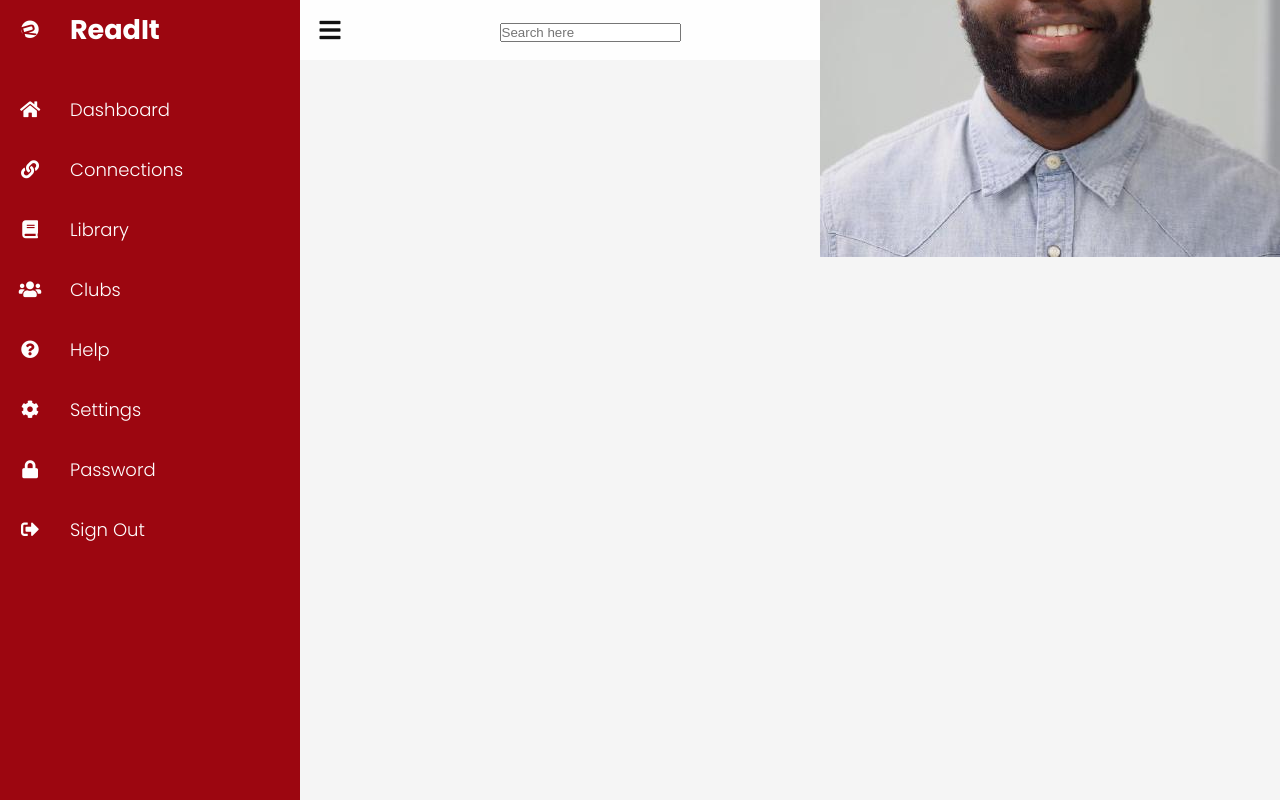
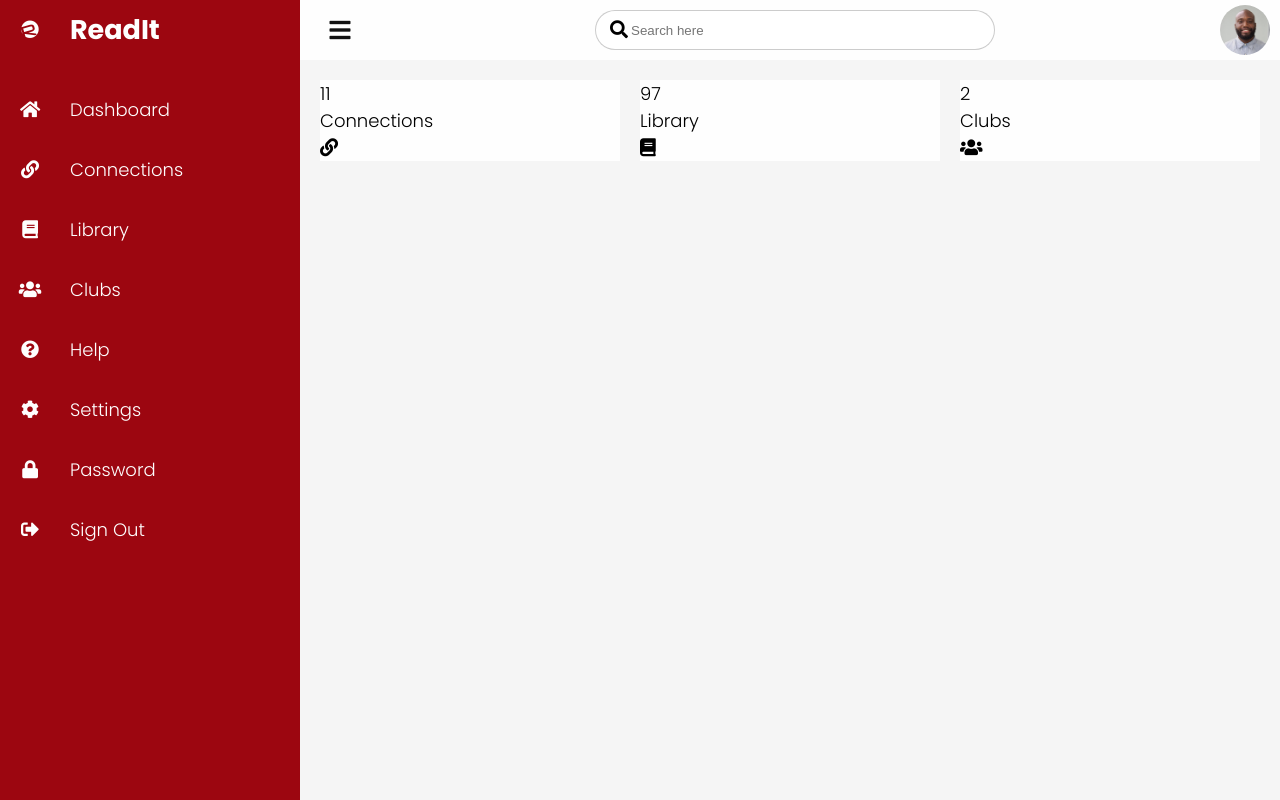
Before and after one commit to cliff-lilly-jean/Readit, a Vue app: page /dashboard in a window 1280 px wide. Built offline with nearby package versions, Linux system fonts and the light colour scheme.

Commit message:
Added cards to the dashboard design

```diff
--- a/src/components/Dashboard.vue
+++ b/src/components/Dashboard.vue
@@ -71,8 +71,9 @@
             class="toggle"
           ></div>
           <div class="search">
-            <label for="">
+            <label for="#">
               <input type="text" placeholder="Search here" />
+              <i class="fas fa-search"></i>
             </label>
           </div>
           <div class="user">
@@ -80,6 +81,37 @@
           </div>
         </div>
         <!-- Top Bar End -->
+        <!-- Card Box Start -->
+        <div class="cardBox">
+          <div class="card">
+            <div>
+              <div class="numbers">{{ totalConnections }}</div>
+              <div class="cardName">Connections</div>
+            </div>
+            <div class="iconBox">
+              <i class="fas fa-link"></i>
+            </div>
+          </div>
+          <div class="card">
+            <div>
+              <div class="numbers">{{ booksInLibrary }}</div>
+              <div class="cardName">Library</div>
+            </div>
+            <div class="iconBox">
+              <i class="fas fa-book"></i>
+            </div>
+          </div>
+          <div class="card">
+            <div>
+              <div class="numbers">{{ numberOfClubs }}</div>
+              <div class="cardName">Clubs</div>
+            </div>
+            <div class="iconBox">
+              <i class="fas fa-users"></i>
+            </div>
+          </div>
+        </div>
+        <!-- Card Box End -->
       </div>
       <!-- Main End -->
     </div>
@@ -95,6 +127,9 @@ export default {
       toggleState: false,
       navigationState: false,
       mainState: false,
+      booksInLibrary: 97,
+      totalConnections: 11,
+      numberOfClubs: 2,
     };
   },
   methods: {
@@ -208,6 +243,7 @@ export default {
   width: 100%;
   background: #fefefe;
   height: 60px;
+  padding: 0 10px;
   display: flex;
   justify-content: space-between;
   align-items: center;
@@ -234,5 +270,62 @@ export default {
 }
 
 .search {
+  position: relative;
+  width: 400px;
+  margin: 0 10px;
+}
+
+.search label {
+  width: 100%;
+}
+
+.search label input {
+  width: 100%;
+  height: 40px;
+  border-radius: 40px;
+  padding: 5px 20px;
+  padding-left: 35px;
+  outline: none;
+  border: 1px solid rgba(0, 0, 0, 0.2);
+}
+
+.search label .fas {
+  position: absolute;
+  left: 15px;
+  top: 10px;
+}
+
+.user {
+  position: relative;
+  min-width: 50px;
+  width: 50px;
+  height: 50px;
+  border-radius: 50%;
+  overflow: hidden;
+  cursor: pointer;
+}
+
+.user img {
+  position: absolute;
+  left: 0;
+  width: 100%;
+  height: 100%;
+  object-fit: cover;
+}
+
+/* Cards */
+
+.cardBox {
+  position: relative;
+  width: 100%;
+  padding: 20px;
+  display: grid;
+  grid-template-columns: repeat(3, 1fr);
+  grid-gap: 20px;
+}
+
+.cardBox .card {
+  position: relative;
+  background: #fefefe;
 }
 </style>
```
